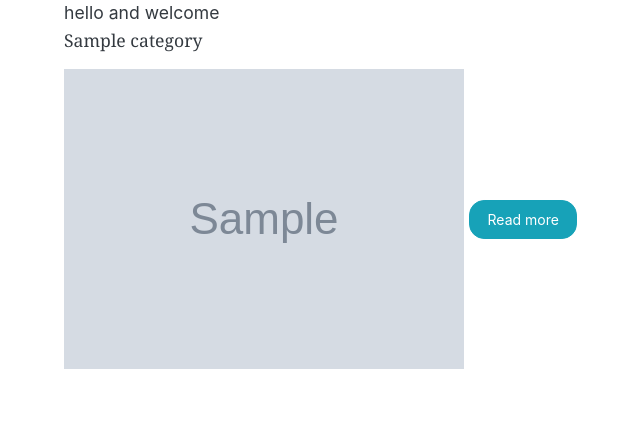
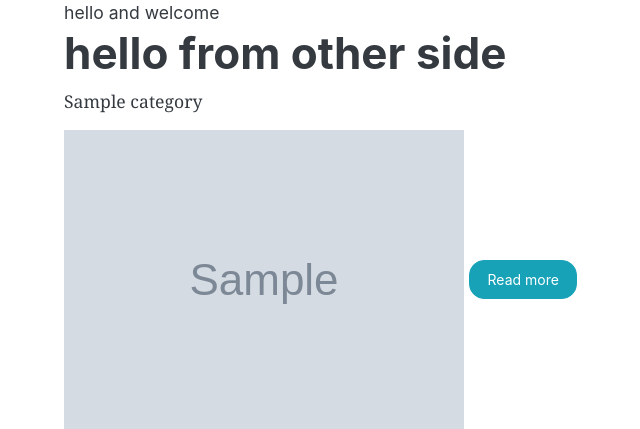
Before and after one commit to melekbj/test, a Symfony app: template templates/blog/index.html.twig in a window 1280 px wide. Shown: the part 58-487 px from the top of the page, without its empty margins (18-658 px from the left). Run offline with Twig, Linux system fonts and the light colour scheme; the template is opened without the code that fills it: most values are stand-ins (such as "Sample title", 1, 10 or a date in 2020); grey boxes marked "Sample" are stand-in pictures; some libraries are stand-ins or nearby versions.

Commit message:
thirdModifying

```diff
--- a/templates/blog/index.html.twig
+++ b/templates/blog/index.html.twig
@@ -8,6 +8,7 @@ hello and welcome
 {% for article in articles %}
     <section class="articles">
     <article>
+    <h1> hello from other side </h1>
         {# <h2>{{ article.title }}</h2> #}
         <div class="metadata">
             {# ma9al {{article.createdAt | date('d-m-Y')}} heure {{article.createdAt | date('H:i')}} #}
```
